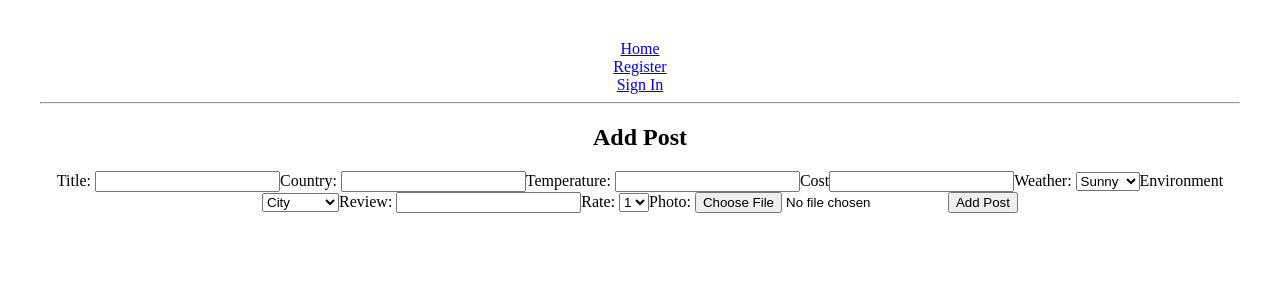
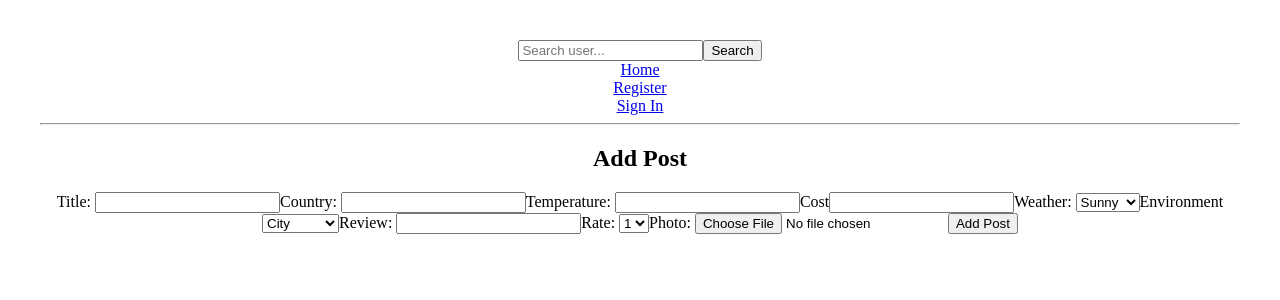
Before and after one commit to aldoseri99/Bon-Voyage-Client, a React (Vite) app: page /add in a window 1280 px wide. Shown: the top 300 px of the page. Built offline with nearby package versions, Linux system fonts and the light colour scheme.

Commit message:
search for users

```diff
--- a/src/App.jsx
+++ b/src/App.jsx
@@ -12,6 +12,7 @@ import EditProfile from './pages/EditProfile'
 import ViewActivities from './components/ViewActivities'
 import AddPost from './components/AddPost'
 import ViewUser from './components/ViewUser'
+import SearchResults from './pages/SearchResults'
 
 const App = () => {
   const [user, setUser] = useState(null)
@@ -69,6 +70,7 @@ const App = () => {
         />
         <Route path="/activities/:activitieId" element={<ViewActivities />} />
         <Route path="/ViewUser/:userId" element={<ViewUser user={user} />} />
+        <Route path="/search/:query" element={<SearchResults />} />
       </Routes>
     </>
   )
--- a/src/components/Nav.jsx
+++ b/src/components/Nav.jsx
@@ -1,12 +1,30 @@
-import { Link } from "react-router-dom"
+import { useState } from 'react'
+import { Link, useNavigate } from 'react-router-dom'
+const Nav = () => {
+  const [searchQuery, setSearchQuery] = useState()
+  const navigate = useNavigate()
 
-const Nav = () => {
+  const handleChange = (e) => {
+    setSearchQuery(e.target.value)
+  }
 
+  const handleSearch = (e) => {
+    e.preventDefault()
+    if (searchQuery.trim()) {
+      navigate(`/search/${searchQuery}`)
+    }
+  }
   return (
     <header>
-      <div>
-
-      </div>
+      <form onSubmit={handleSearch}>
+        <input
+          type="text"
+          placeholder="Search user..."
+          value={searchQuery}
+          onChange={handleChange}
+        />
+        <button>Search</button>
+      </form>
     </header>
   )
 }
--- /dev/null
+++ b/src/pages/SearchResults.jsx
@@ -0,0 +1,37 @@
+import { useEffect, useState } from 'react'
+import { useParams } from 'react-router-dom'
+import { SearchUsers } from '../services/Auth'
+
+const SearchResults = () => {
+  const query = useParams()
+  const [users, setUsers] = useState([])
+  const [message, setMessage] = useState('')
+
+  useEffect(() => {
+    const fetchUsers = async () => {
+      console.log(query.query)
+      const res = await SearchUsers(query.query.split(' ').join(''))
+      console.log(res)
+      setUsers(res.users)
+    }
+    fetchUsers()
+  }, [query])
+
+  return (
+    <>
+      {users ? (
+        users.map((user) => (
+          <div>
+            <h1>{user.username}</h1>
+          </div>
+        ))
+      ) : (
+        <div>
+          <h1>search</h1>
+        </div>
+      )}
+    </>
+  )
+}
+
+export default SearchResults
--- a/src/services/Auth.js
+++ b/src/services/Auth.js
@@ -71,3 +71,13 @@ export const UpdateUser = async (user_id, data) => {
     throw error
   }
 }
+
+export const SearchUsers = async (query) => {
+  try {
+    const res = await Client.get(`/auth/search/${query}`)
+
+    return res.data
+  } catch (error) {
+    throw error
+  }
+}
```
